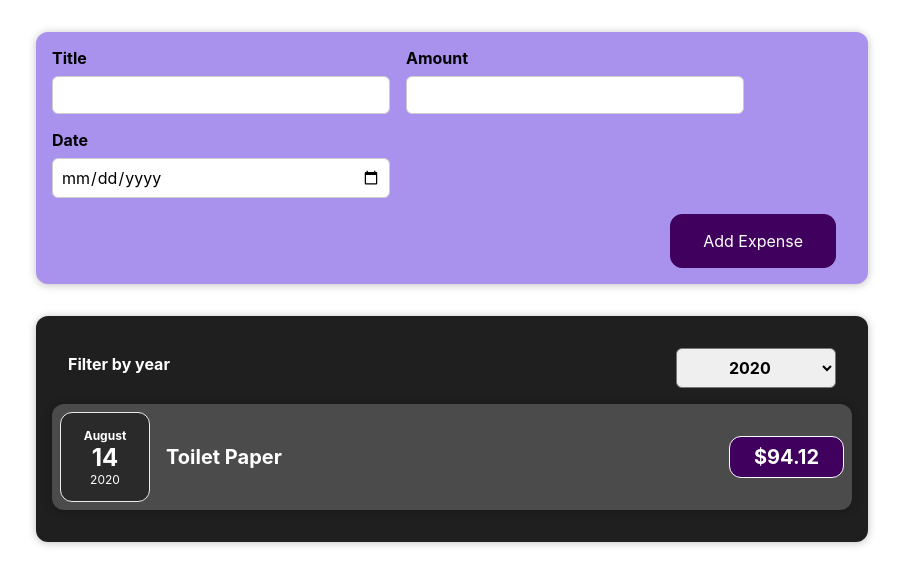
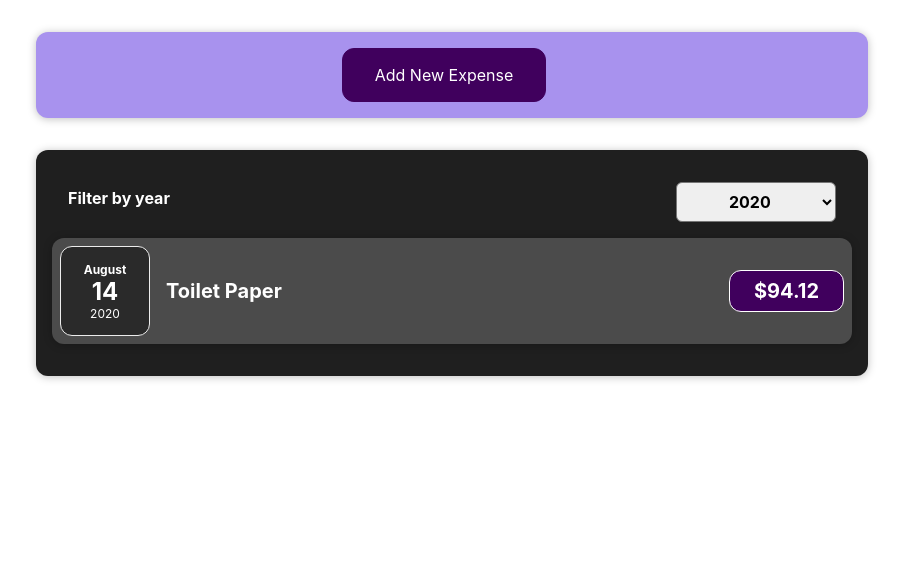
Before and after one commit to shoaib-karim-ali/reactjs-expense-tracking, a React (Create React App) app: page / in a window 1280 px wide. Shown: the top 586 px of the page, without its empty margins (188-1091 px from the left). Built offline with nearby package versions, Linux system fonts and the light colour scheme.

Commit message:
Improve 'Add New Expense' functionality flow

```diff
--- a/src/components/new-expense/ExpenseForm.js
+++ b/src/components/new-expense/ExpenseForm.js
@@ -82,6 +82,7 @@ const ExpenseForm = props => {
                 </div>
             </div>
             <div className='new-expense__actions'>
+                <button type="button" onClick={props.onCancel}>Cancel</button>
                 <button type='submit'>Add Expense</button>
             </div>
         </form>
--- a/src/components/new-expense/NewExpense.js
+++ b/src/components/new-expense/NewExpense.js
@@ -1,7 +1,10 @@
+import {useState} from 'react';
 import ExpenseForm from './ExpenseForm';
 import './NewExpense.css';
 
 const NewExpense = props => {
+    const [isEditing, setIsEditing] = useState(false);
+
     const saveExpenseDataHandler = enteredExpenseData => {
         const expenseData = {
           ...enteredExpenseData,
@@ -11,9 +14,26 @@ const NewExpense = props => {
         props.onAddExpense(expenseData);
     };
 
+    const startEditingHandler = () => {
+        setIsEditing(true);
+    };
+
+    const stopEditingHandler = () => {
+        setIsEditing(false);
+    };
+
     return (
         <div className='new-expense'>
-            <ExpenseForm onSaveExpenseData={saveExpenseDataHandler} />
+            {!isEditing && (
+                <button onClick={startEditingHandler}>Add New Expense</button>
+            )}
+            {isEditing && (
+                <ExpenseForm
+                    onSaveExpenseData={saveExpenseDataHandler}
+                    onCancel={stopEditingHandler}
+                />
+            )}
+
         </div>
     );
 }
```
